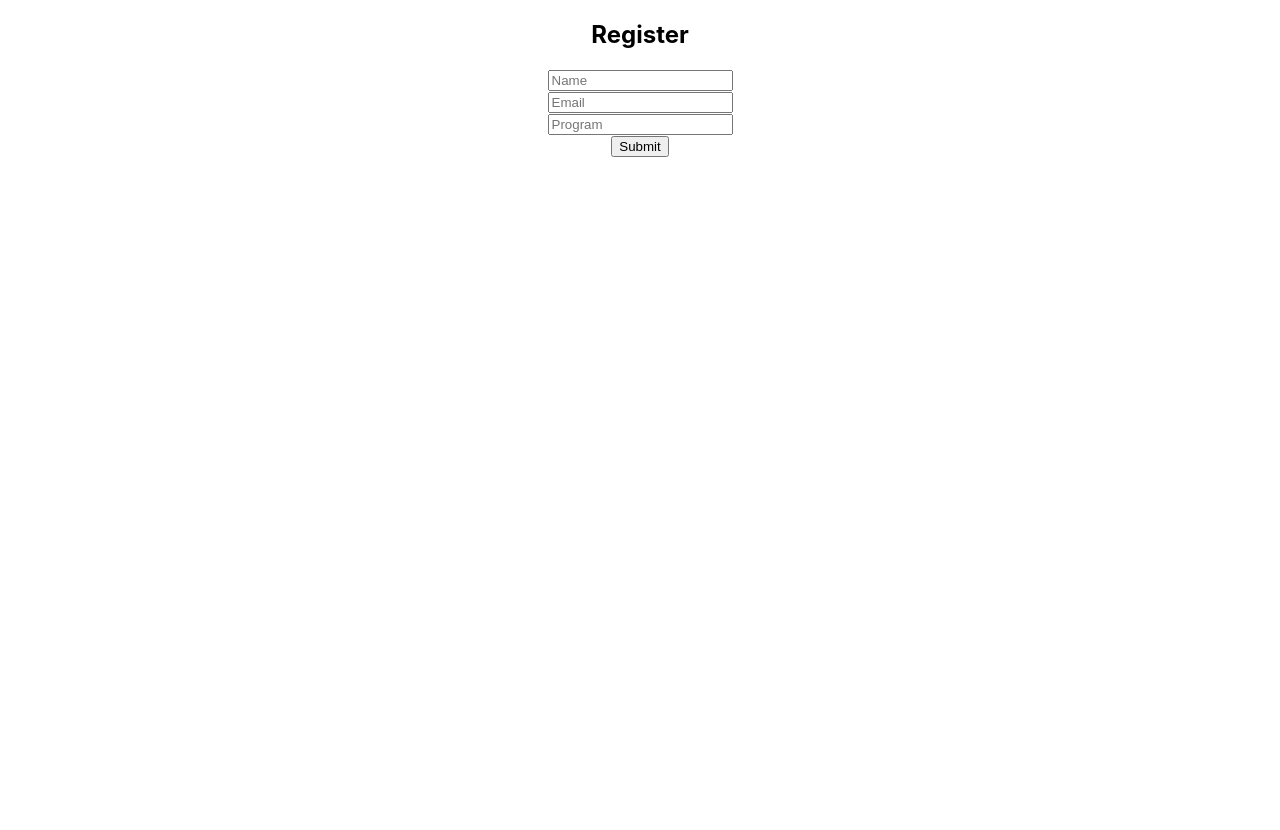
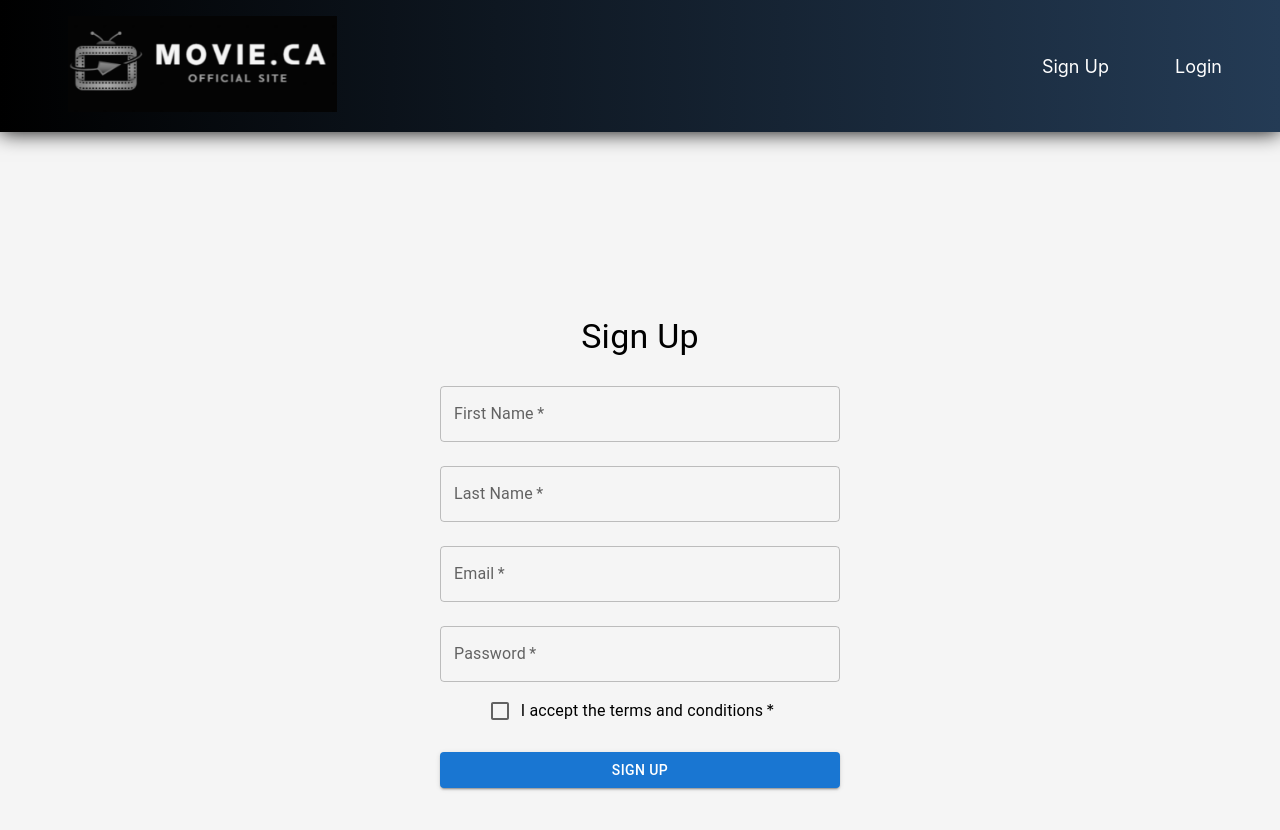
Before and after one commit to eshghinezhad/React-SpringBoot-MovieList, a React (Create React App) app: page /signUp in a window 1280 px wide. Shown: the top 830 px of the page. Before the commit the page ends 800 px from the top, so only its background shows below. Built offline with nearby package versions, Linux system fonts and the light colour scheme.

Commit message:
feat: Add Hero and Navigation components; update Header and Footer for improved layout; implement SignUp and Login forms with validation

```diff
--- a/package.json
+++ b/package.json
@@ -3,6 +3,8 @@
   "version": "0.1.0",
   "private": true,
   "dependencies": {
+    "@emotion/react": "^11.14.0",
+    "@emotion/styled": "^11.14.0",
     "@mui/icons-material": "^7.1.2",
     "@testing-library/dom": "^10.4.0",
     "@testing-library/jest-dom": "^6.6.3",
--- a/src/components/Header.js
+++ b/src/components/Header.js
@@ -1,30 +1,25 @@
 import React from "react";
+import { Link } from "react-router-dom";
+import Box from "@mui/material/Box";
+import Tooltip from "@mui/material/Tooltip";
 import topLogo from "./../topLogo.png";
 import './../css/App.css';
+import Navigation from "./Navigation";
 
 const Header = () => {
   return (
-    <header className="header">
-     <nav className="" style={{  padding: '10px'}}>
-
-            <p>
-                <img src={topLogo} className="topLogo" alt="Logo" />
-
-                <a href="#" style={{  marginLeft: '60%', color: 'white',fontSize:'20px' }}>Home</a> |
-                <a href="#" style={{  marginLeft: '10px', color: 'white',fontSize:'20px'  }}>About</a> |
-                <a href="#" style={{  marginLeft: '10px', color: 'white',fontSize:'20px'  }}>Contact</a>
-
-            </p>
-      </nav>
-
-    </header>
-    // <header className="App-header">
-
-    //     <img src={topLogo} className="topLogo" alt="topLogo" />
-
-
-    // </header>
-
+    <>
+      <header className="header">
+        <Box display="flex" alignItems="center">
+          <Tooltip title="Home" arrow>
+            <Link to="/" >
+              <img src={topLogo} className="topLogo" alt="Logo" />
+            </Link>
+          </Tooltip>
+        </Box>
+        <Navigation />
+      </header>
+    </>
   );
 }
 export default Header;
--- /dev/null
+++ b/src/components/Navigation.js
@@ -0,0 +1,17 @@
+import React from 'react'
+import { Link } from "react-router-dom";
+import Box from "@mui/material/Box";
+import './../css/App.css';
+
+function Navigation() {
+  return (
+    <div>
+        <Box sx={{ display: "flex", alignItems: "center", gap: 2, flexWrap: "wrap", color: "#fff" }}>
+              <Link to="/signup" className="nav-link">Sign Up</Link>
+              <Link to="/login" className="nav-link" >Login</Link>
+        </Box>
+    </div>
+  )
+}
+
+export default Navigation
--- a/src/css/App.css
+++ b/src/css/App.css
@@ -2,12 +2,99 @@
   text-align: center;
 }
 .topLogo {
-  height: 10vmin;
+  height: 12vmin;
+  padding-left: 10px;
 }
-.header{
-    background-color:rgb(0, 0, 0);
-    margin: auton -1px;
-    color: 'white';
-    padding: '0';
-    box-shadow: 0 0 20px 0 rgba(0, 0, 0, 1);
+.topLogo:hover {
+  transform: scale(1.05);
 }
+.nav-link {
+  margin-left: 50px;
+  text-decoration: none;
+  color: inherit;
+  font-size: 18px;
+}
+.nav-link:hover {
+  color: #eff5c9;
+  transform: scale(1.08);
+}
+.header {
+  display: flex;
+  align-items: center;
+  justify-content: space-between;
+  background: linear-gradient(90deg, #000000 0%, #243b55 100%);
+  padding: 16px 58px;
+  color: #fff;
+  box-shadow: 0 2px 16px 0 rgba(0,0,0,0.2);
+  position: sticky;
+  top: 0;
+  box-shadow: 0 0 20px 0 rgba(0, 0, 0, 1);
+
+}
+
+
+
+
+.footer {
+  background: linear-gradient(90deg, #000000 0%, #243b55 100%);
+  color: #fff;
+  padding: 10px 20px;
+  display: flex;
+  flex-direction: column; /*  Ensures footer sections stack */
+  align-items: center;
+  font-size: 14px;
+  box-shadow: 0 0 20px 0 rgba(0, 0, 0, 1);
+
+}
+
+/* First Row: Navigation & Social Media */
+.footer-top {
+  display: flex;
+  justify-content: space-between;
+  width: 100%;
+  max-width: 1200px;
+  align-items: center;
+  padding-bottom: 10px; /*  Adds spacing below */
+}
+
+
+.footer-menu {
+  list-style: none;
+  padding: 10px 0;
+  margin: 0;
+  display: flex;
+  gap: 15px;
+}
+
+.footer-menu li {
+  display: inline;
+}
+
+.footer a {
+  text-decoration: none;
+  color: #bbb;
+  font-size: 16px;
+  transition: color 0.3s ease;
+}
+
+.footer a:hover {
+  color: #fff;
+}
+
+.footer-socials {
+  display: flex;
+  gap: 14px;
+}
+
+
+
+/* Second Row: Footer Info */
+.footer-bottom {
+  text-align: center;
+  width: 100%;
+  padding-top: 8px;
+}
+
+.footer-text{
+  color: #888;
+}
--- a/src/pages/Contact.js
+++ b/src/pages/Contact.js
@@ -1,9 +1,20 @@
 import React from 'react'
+import Header from '../components/Header';
+import Footer from '../components/Footer';
 
 function Contact() {
-  return (
-    <div>
-
+ return (
+    <div style={{
+      display: 'grid',
+      gridTemplateRows: 'auto 1fr auto',
+      minHeight: '100vh'
+    }}>
+    <Header />
+      <main style={{ padding: '2rem', textAlign: 'center' }}>
+        <h1>Contact Us</h1>
+        <p>This is my application.</p>
+      </main>
+      <Footer />
     </div>
   )
 }
--- a/src/pages/Login.js
+++ b/src/pages/Login.js
@@ -1,9 +1,80 @@
-import React from 'react'
+import React, { useState } from 'react'
+import Header from '../components/Header';
+import Footer from '../components/Footer';
+import { Box, TextField, Button, Typography } from '@mui/material';
+import { Link } from 'react-router-dom';
+
 
 function Login() {
+  const [email, setEmail] = useState('');
+  const [password, setPassword] = useState('');
+  const handleSubmit = (e) => {
+    e.preventDefault();
+    alert('Welcome to the application!');
+  }
   return (
-    <div>
-
+    <div style={{
+      display: 'grid',
+      gridTemplateRows: 'auto 1fr auto',
+      minHeight: '100vh'
+    }}>
+      <Header />
+      <Box
+        sx={{
+            display: 'flex',
+            flexDirection: 'column',
+            alignItems: 'center',
+            justifyContent: 'center',
+            minHeight: '80vh',
+            backgroundColor: '#f5f5f5',
+            padding: '20px'
+        }}
+        >
+        <Typography variant="h4" gutterBottom>
+            Login
+        </Typography>
+        <form onSubmit={handleSubmit} style={{ width: '100%', maxWidth: '400px' }}>
+            <TextField
+                required
+                label="Email"
+                variant="outlined"
+                fullWidth
+                margin="normal"
+                value={email}
+                onChange={(e) => setEmail(e.target.value)}
+            />
+            <TextField
+                required
+                label="Password"
+                type="password"
+                variant="outlined"
+                fullWidth
+                margin="normal"
+                value={password}
+                onChange={(e) => setPassword(e.target.value)}
+            />
+            <Button
+                type="submit"
+                variant="contained"
+                color="primary"
+                fullWidth
+                sx={{ marginTop: '20px' }}
+            >
+                Login
+            </Button>
+            <Box  component={Link} to='/signup' >
+                <Button
+                    variant="text"
+                    color="primary"
+                    fullWidth
+                    sx={{ marginTop: '10px' }}
+                >
+                    Sign Up
+                </Button>
+            </Box>
+        </form>
+      </Box>
+      <Footer />
     </div>
   )
 }
--- a/src/pages/SignUp.js
+++ b/src/pages/SignUp.js
@@ -1,40 +1,100 @@
 import React, { useState } from "react";
+import { Box, TextField, Checkbox, FormControlLabel, Button, Typography } from '@mui/material';
+import Header from '../components/Header';
 
 function SignUp() {
-  const [name, setName] = useState("");
-  const [email, setEmail] = useState("");
-  const [program, setProgram] = useState("");
+    const [firstName, setFirstName] = useState('');
+    const [lastName, setLastName] = useState('');
+    const [email, setEmail] = useState('');
+    const [password, setPassword] = useState('');
+    const [termsAccepted, setTermsAccepted] = useState(false);
+    const [message, setMessage] = useState('');
 
   function handleSubmit(e) {
     e.preventDefault();
     // Handle form submission logic here
-    console.log({ name, email, program });
+
   }
 
   return (
     <div>
-      <h2>Register</h2>
-      <form onSubmit={handleSubmit}>
-        <input
-          placeholder="Name"
-          value={name}
-          onChange={e => setName(e.target.value)}
-          required
-        /><br />
-        <input
-          placeholder="Email"
-          value={email}
-          onChange={e => setEmail(e.target.value)}
-          required
-        /><br />
-        <input
-          placeholder="Program"
-          value={program}
-          onChange={e => setProgram(e.target.value)}
-          required
-        /><br />
-        <button type="submit">Submit</button>
-      </form>
+      <Header />
+      <Box
+        sx={{
+            display: 'flex',
+            flexDirection: 'column',
+            alignItems: 'center',
+            justifyContent: 'center',
+            minHeight: '100vh',
+            backgroundColor: '#f5f5f5',
+            padding: '20px'
+        }}
+      >
+        <Typography variant="h4" gutterBottom>
+            Sign Up
+        </Typography>
+        <form onSubmit={handleSubmit} style={{ width: '100%', maxWidth: '400px' }}>
+            <TextField
+                required
+                label="First Name"
+                variant="outlined"
+                fullWidth
+                margin="normal"
+                value={firstName}
+                onChange={(e) => setFirstName(e.target.value)}
+            />
+            <TextField
+                required
+                label="Last Name"
+                variant="outlined"
+                fullWidth
+                margin="normal"
+                value={lastName}
+                onChange={(e) => setLastName(e.target.value)}
+            />
+            <TextField
+                required
+                label="Email"
+                variant="outlined"
+                fullWidth
+                margin="normal"
+                value={email}
+                inputProps={{pattern:"\\w+@\\w+\\.com"}}
+                onChange={(e) => setEmail(e.target.value)}
+            />
+            {message}
+            <TextField
+                required
+                label="Password"
+                type="password"
+                variant="outlined"
+                fullWidth
+                margin="normal"
+                value={password}
+                onChange={(e) => setPassword(e.target.value)}
+            />
+            <FormControlLabel
+                required
+                control={
+                    <Checkbox
+                        checked={termsAccepted}
+                        onChange={(e) => setTermsAccepted(e.target.checked)}
+                    />
+                }
+                label="I accept the terms and conditions"
+            />
+            <Button
+                type="submit"
+                variant="contained"
+                color="primary"
+                fullWidth
+                sx={{ marginTop: '20px' }}
+            >
+                Sign Up
+            </Button>
+        </form>
+      </Box>
+      <footer />
     </div>
   );
 }
```
Also changed, not shown: src/components/Footer.js (+11 -18 lines), src/components/Hero.js (added, +71 -0 lines), src/topLogo.png, 1 other file (tests, documents, lock files or other folders).
